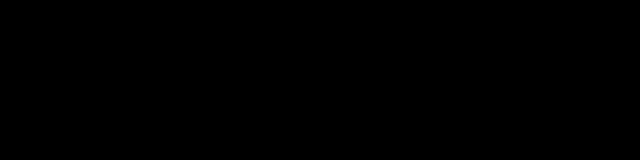
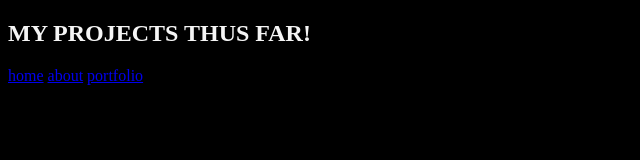
Before and after one commit to sabri-ali-Personal-Website/Portfolio, a plain HTML site: page portfolio.html in a window 1280 px wide. Shown: the whole page, without its empty margins (0-640 px from the left). Drawn offline with Linux system fonts and the light colour scheme.

Commit message:
created hyperlinks on all my html

```diff
--- a/portfolio.html
+++ b/portfolio.html
@@ -9,5 +9,20 @@
 </head>
 <body>
 
+    <!--created h1 tags-->
+<!--created a nav with div for my hyperlink tags-->
+<!--also created a class for my font color-->
+
+    <nav>
+        <div class="font-color" >
+            <h1>MY PROJECTS THUS FAR!</h1>
+
+            <a href="index.html">home</a>
+
+            <a href="about.html">about</a>
+
+            <a href="portfolio.html">portfolio</a>
+          </div>
+    </nav>
 </body>
 </html>
```
Also changed, not shown: about.html (+12 -0 lines), index.html (+4 -1 lines).
